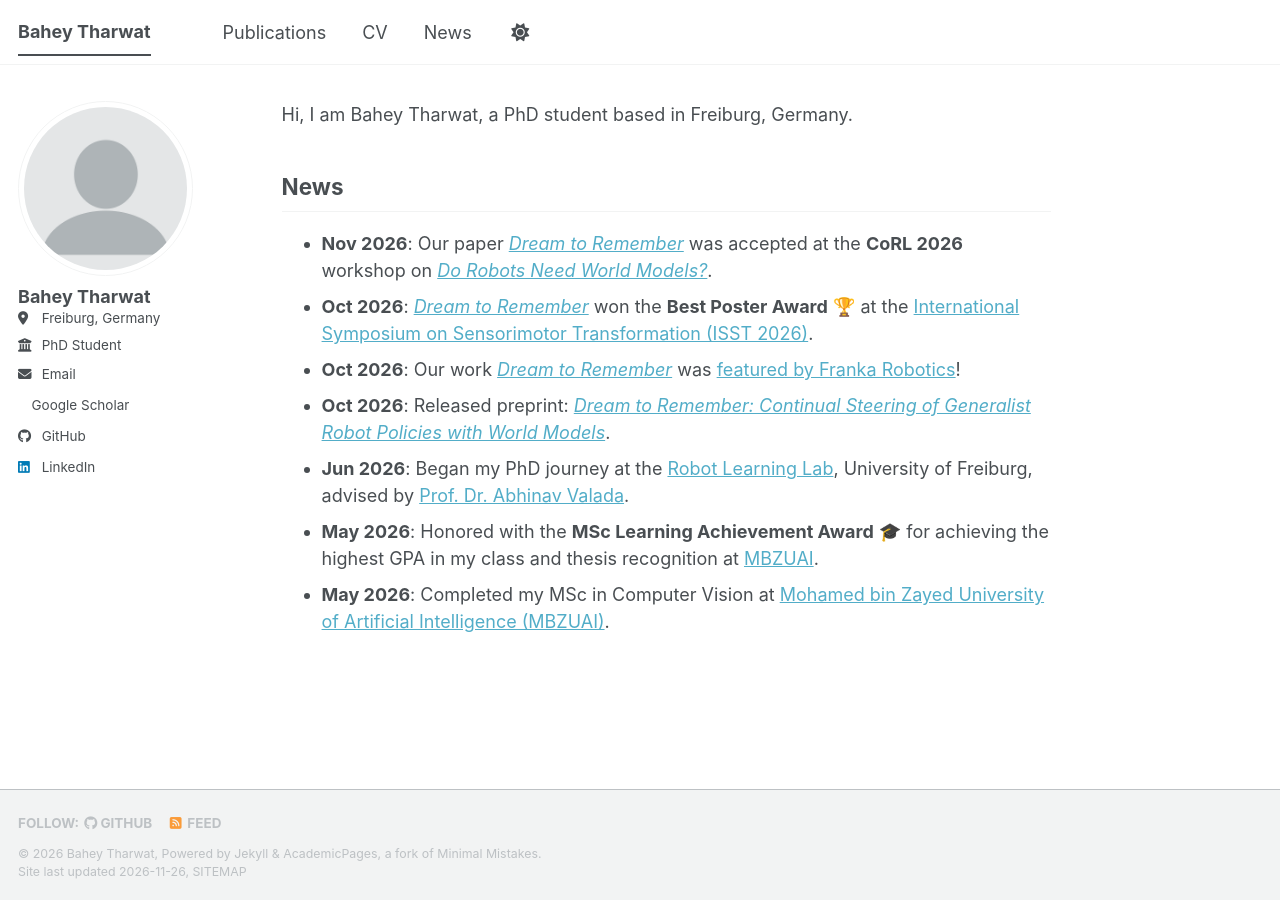
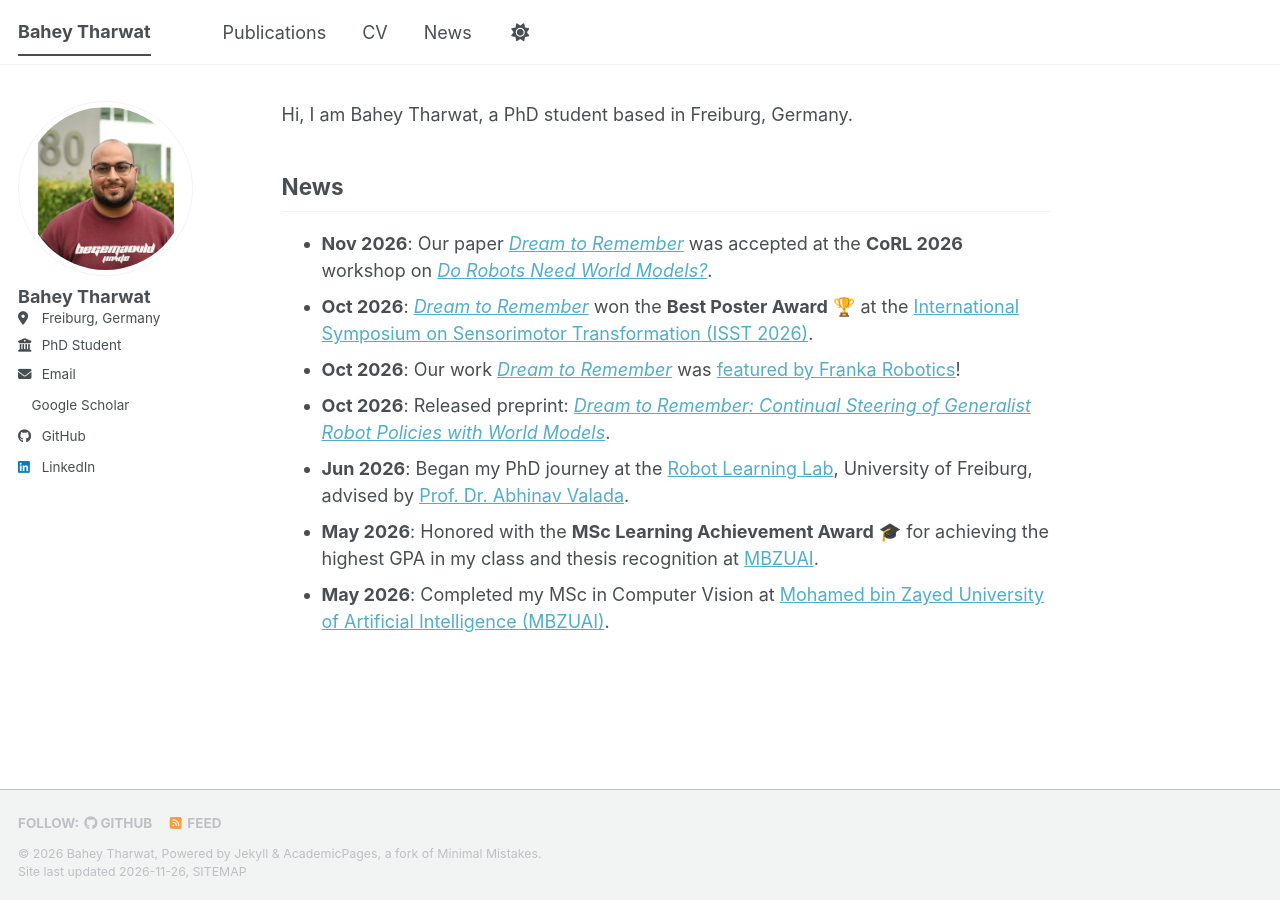
Before and after one commit to baheytharwat/baheytharwat.github.io, a Jekyll site: the page built from _pages/about.md, in a window 1280 px wide. Built offline with Jekyll 4.4.1, drawn with Linux system fonts in a browser that asks for light colours; a style sheet for code colours, icons or effects is not loaded.

Commit message:
Update profile picture to bahey.jpeg

```diff
--- a/_config.yml
+++ b/_config.yml
@@ -23,7 +23,7 @@ repository               : "baheytharwat/baheytharwat.github.io"
 #               Additional customization can be done by editing /_includes/author-profile.html
 author:
   # Biographic information
-  avatar           : "profile.png"
+  avatar           : "bahey.jpeg"
   name             : "Bahey Tharwat"
   # pronouns       : # Example: "she/her"
   bio              :
```
Also changed, not shown: images/bahey.jpeg (added).
